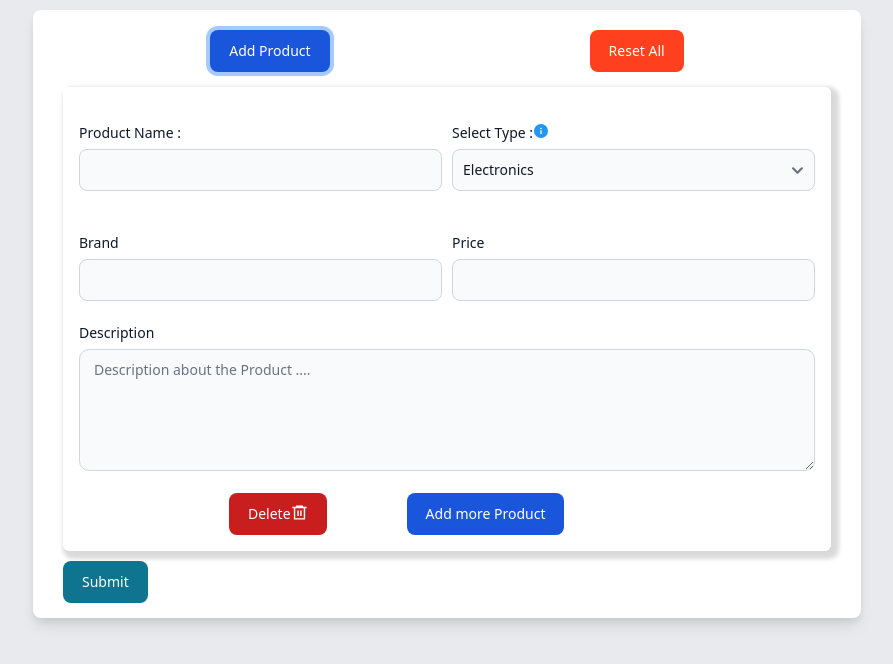
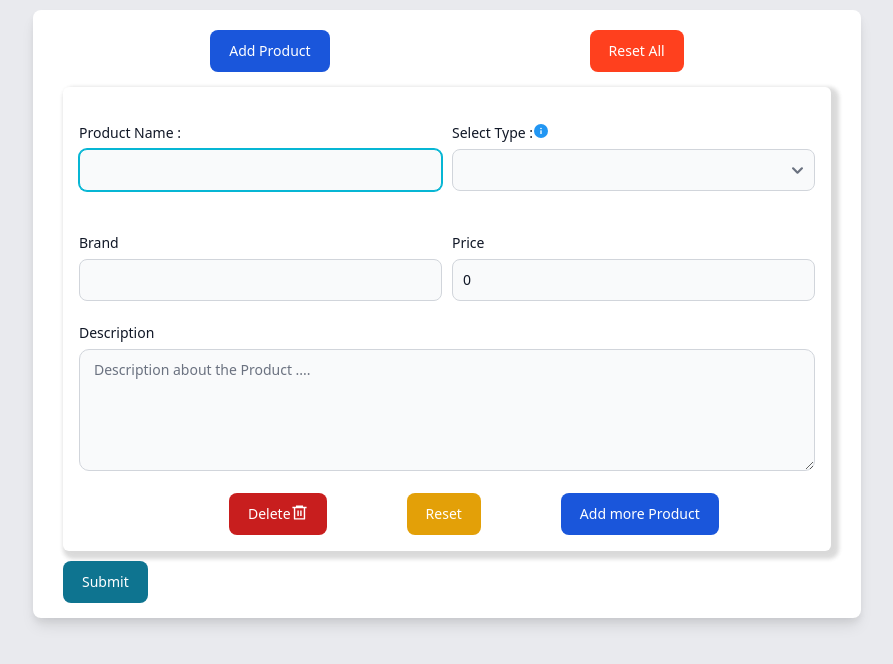
Before and after one commit to Kirttinath/flowbite_Dropdown, a Next.js app: page / in a window 1280 px wide. Both pictures are taken after a click on the button "Add Product". Shown: the top 664 px of the page, without its empty margins (193-1086 px from the left). Built offline with nearby package versions, Linux system fonts and the light colour scheme.

Commit message:
Error field added with the zod resolver

```diff
--- a/pages/Component/AddProductPage.tsx
+++ b/pages/Component/AddProductPage.tsx
@@ -39,19 +39,19 @@ export default function AddProductPage() {
     formState: { errors },
     reset,
     control,
-  } = useForm({ resolver: zodResolver(valid_form) });
+  } = useForm<Product_Type>({ resolver: zodResolver(valid_form) });
   const { fields, append, remove } = useFieldArray({
     name: "Product",
     control,
   });
   const resetData = (index: number) => {
-    // resetField(Product.$(index).Product_Name);
-    // resetField(Product.${index}.Select_Type);
-    // resetField(Product.${index}.Brand);
-    // resetField(Product.${index}.Price);
-    // resetField(Product.${index}.Description);
+    resetField(`Product.${index}.Product_Name`);
+    resetField(`Product.${index}.Select_Type`);
+    resetField(`Product.${index}.Brand`);
+    resetField(`Product.${index}.Price`);
+    resetField(`Product.${index}.Description`);
   };
-  const onSubmit = (data: Product_Type) => console.log(data);
+  const submit = (data: Product_Type) => console.log(data);
 
   return (
     <>
@@ -79,7 +79,7 @@ export default function AddProductPage() {
             Reset All
           </Button>
         </div>
-        <form onSubmit={handleSubmit(onSubmit)}>
+        <form onSubmit={handleSubmit(submit)}>
           {fields.map((field, index) => (
             <div className={Style.form} key={field.id}>
               <div className={Style.formInput}>
@@ -91,7 +91,7 @@ export default function AddProductPage() {
                     id="Product_Name"
                     className={Style.input}
                     type="text"
-                    // {...register(Product.${index}.Product_Name)}
+                    {...register(`Product.${index}.Product_Name`)}
                     helperText={
                       <>
                         <span
@@ -101,7 +101,9 @@ export default function AddProductPage() {
                             lineHeight: "1.25rem",
                             color: "#DC2626",
                           }}
-                        ></span>
+                        >
+                          {errors.Product?.[index]?.Product_Name?.message}
+                        </span>
                       </>
                     }
                   />
@@ -114,7 +116,7 @@ export default function AddProductPage() {
                   <Select
                     className={Style.input}
                     id="SelectLanguage"
-                    // {...register(Product.${index}.Select_Type)}
+                    {...register(`Product.${index}.Select_Type`)}
                     helperText={
                       <>
                         <span
@@ -124,11 +126,13 @@ export default function AddProductPage() {
                             lineHeight: "1.25rem",
                             color: "#DC2626",
                           }}
-                        ></span>
+                        >
+                          {errors.Product?.[index]?.Select_Type?.message}
+                        </span>
                       </>
                     }
                   >
-                    <option>Electronics</option>
+                    <option></option>
                     <option>Android</option>
                     <option>iOS</option>
                     <option>Laptop</option>
@@ -145,7 +149,7 @@ export default function AddProductPage() {
                     id="Brand"
                     className={Style.input}
                     type="text"
-                    // {...register(Product.${index}.Brand)}
+                    {...register(`Product.${index}.Brand`)}
                     helperText={
                       <>
                         <span
@@ -155,7 +159,9 @@ export default function AddProductPage() {
                             lineHeight: "1.25rem",
                             color: "#DC2626",
                           }}
-                        ></span>
+                        >
+                          {errors.Product?.[index]?.Brand?.message}
+                        </span>
                       </>
                     }
                   />
@@ -168,7 +174,9 @@ export default function AddProductPage() {
                     id="Price"
                     type="number"
                     className={Style.input}
-                    // {...register(Product.${index}.Price)}
+                    {...register(`Product.${index}.Price`, {
+                      valueAsNumber: true,
+                    })}
                     helperText={
                       <>
                         <span
@@ -178,7 +186,9 @@ export default function AddProductPage() {
                             lineHeight: "1.25rem",
                             color: "#DC2626",
                           }}
-                        ></span>
+                        >
+                          {errors.Product?.[index]?.Price?.message}
+                        </span>
                       </>
                     }
                   />
@@ -192,7 +202,7 @@ export default function AddProductPage() {
                   id="comment"
                   placeholder="Description about the Product ...."
                   rows={5}
-                  // {...register(Product.${index}.Description)}
+                  {...register(`Product.${index}.Description`)}
                   className={Style.description_input}
                   helperText={
                     <>
@@ -203,7 +213,9 @@ export default function AddProductPage() {
                           lineHeight: "1.25rem",
                           color: "#DC2626",
                         }}
-                      ></span>
+                      >
+                        {errors.Product?.[index]?.Description?.message}
+                      </span>
                     </>
                   }
                 />
@@ -213,9 +225,9 @@ export default function AddProductPage() {
                   Delete
                   <RiDeleteBin6Line className={Style.delete} />
                 </Button>
-                {/* <Button color="warning" onClick={() => resetData(index)}>
-            Reset
-          </Button> */}
+                <Button color="warning" onClick={() => resetData(index)}>
+                  Reset
+                </Button>
                 <Button
                   color="blue"
                   onClick={() =>
```
Also changed, not shown: 1 other file (tests, documents, lock files or other folders).
